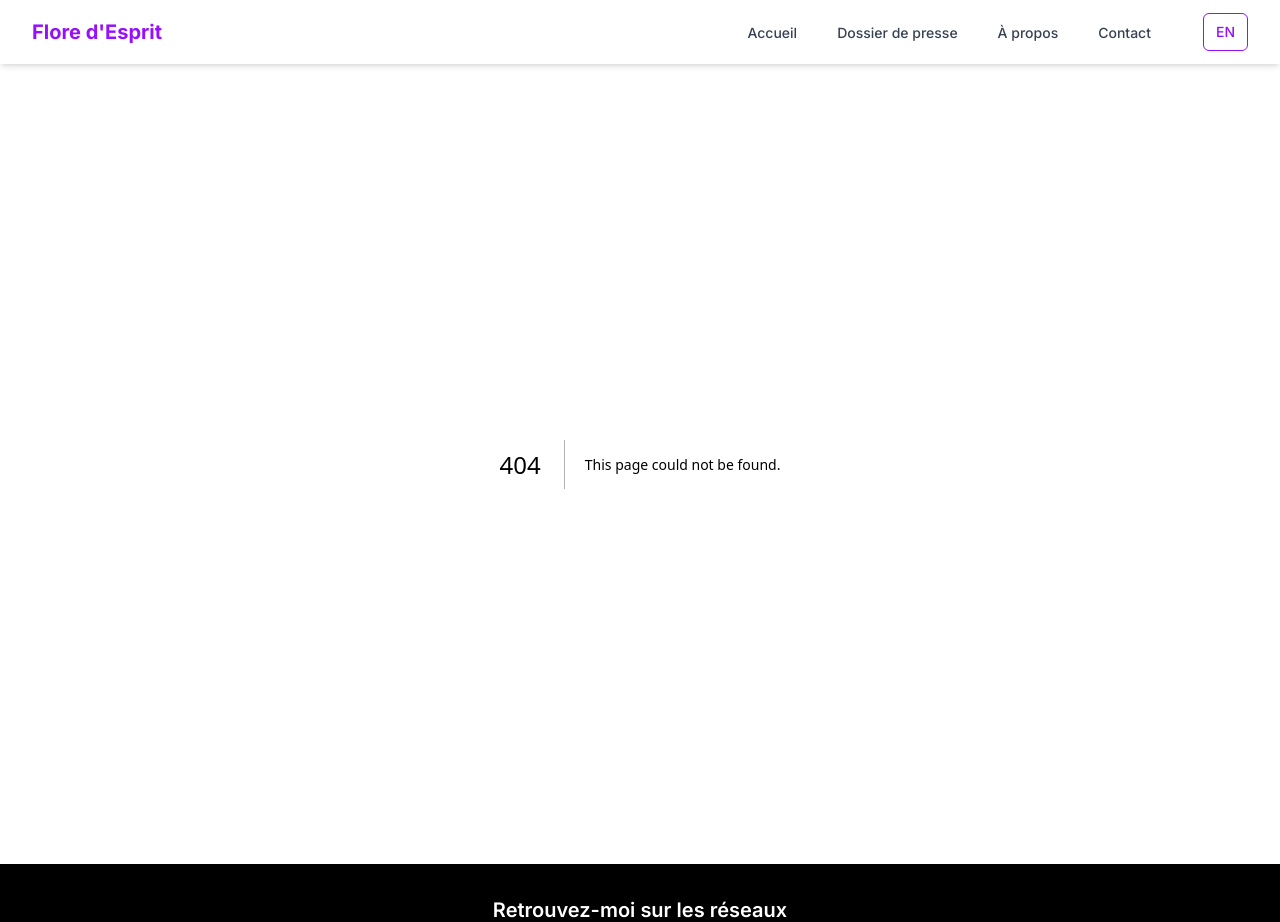
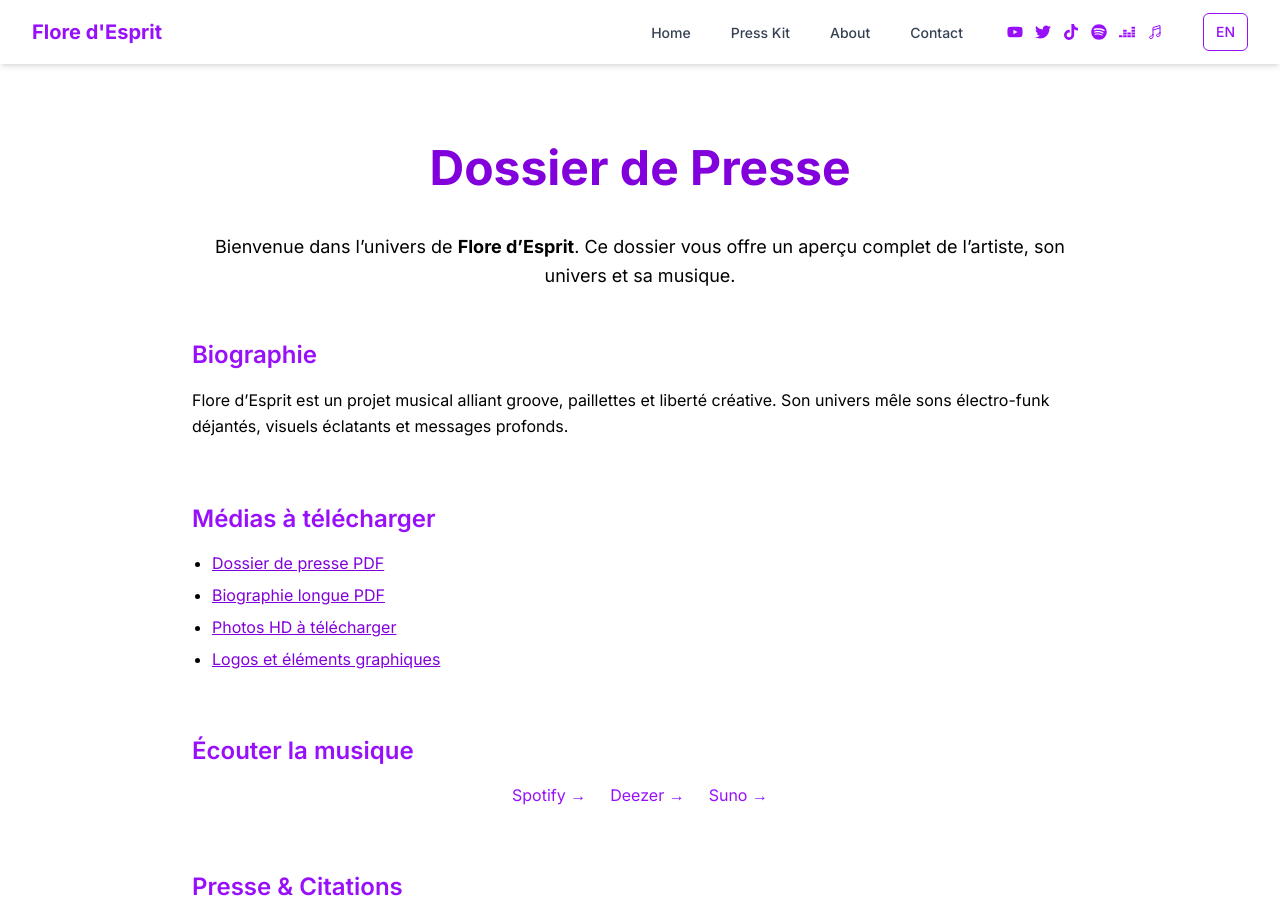
Before and after one commit to FlorianMinic/Flore-d-Esprit-Website, a Next.js app: page /presskit in a window 1280 px wide. Before the commit this address had no page. Shown: the top 922 px of the page. Built offline with nearby package versions, Linux system fonts and the light colour scheme.

Commit message:
presskit page added

```diff
--- /dev/null
+++ b/src/app/presskit/page.tsx
@@ -0,0 +1,110 @@
+'use client';
+
+import Link from 'next/link';
+import { useLocale } from '@/hooks/useLocale';
+
+export default function PressKitPage() {
+  const { locale } = useLocale();
+  const isFr = locale === 'fr';
+
+  return (
+    <div className="min-h-screen px-6 py-20 md:px-20 bg-white text-black">
+      <h1 className="text-4xl md:text-5xl font-bold text-center mb-10 text-purple-700">
+        {isFr ? 'Dossier de Presse' : 'Press Kit'}
+      </h1>
+
+      {/* Intro */}
+      <section className="mb-12 max-w-4xl mx-auto text-center">
+        <p className="text-lg leading-relaxed">
+          {isFr ? (
+            <>Bienvenue dans l’univers de <strong>Flore d’Esprit</strong>. Ce dossier vous offre un aperçu complet de l’artiste, son univers et sa musique.</>
+          ) : (
+            <>Welcome to the world of <strong>Flore d’Esprit</strong>. This press kit gives you a complete overview of the artist, their universe and music.</>
+          )}
+        </p>
+      </section>
+
+      {/* Biographie */}
+      <section className="mb-16 max-w-4xl mx-auto">
+        <h2 className="text-2xl font-semibold mb-4 text-purple-600">
+          {isFr ? 'Biographie' : 'Biography'}
+        </h2>
+        <p className="text-base leading-relaxed mb-4">
+          {isFr
+            ? "Flore d’Esprit est un projet musical alliant groove, paillettes et liberté créative. Son univers mêle sons électro-funk déjantés, visuels éclatants et messages profonds."
+            : "Flore d’Esprit is a musical project combining groove, glitter and creative freedom. The universe blends wild electro-funk sounds, vibrant visuals and meaningful messages."}
+        </p>
+      </section>
+
+      {/* Médias téléchargeables */}
+      <section className="mb-16 max-w-4xl mx-auto">
+        <h2 className="text-2xl font-semibold mb-4 text-purple-600">
+          {isFr ? 'Médias à télécharger' : 'Downloadable Media'}
+        </h2>
+        <ul className="list-disc pl-5 space-y-2">
+          <li>
+            <Link href="/downloads/press-release.pdf" target="_blank" className="text-purple-700 underline">
+              {isFr ? 'Dossier de presse PDF' : 'Press release PDF'}
+            </Link>
+          </li>
+          <li>
+            <Link href="/downloads/biographie.pdf" target="_blank" className="text-purple-700 underline">
+              {isFr ? 'Biographie longue PDF' : 'Long biography PDF'}
+            </Link>
+          </li>
+          <li>
+            <Link href="/downloads/photos.zip" target="_blank" className="text-purple-700 underline">
+              {isFr ? 'Photos HD à télécharger' : 'Download HD Photos'}
+            </Link>
+          </li>
+          <li>
+            <Link href="/downloads/logo-flore.zip" target="_blank" className="text-purple-700 underline">
+              {isFr ? 'Logos et éléments graphiques' : 'Logos and graphic elements'}
+            </Link>
+          </li>
+        </ul>
+      </section>
+
+      {/* Liens musicaux */}
+      <section className="mb-16 max-w-4xl mx-auto">
+        <h2 className="text-2xl font-semibold mb-4 text-purple-600">
+          {isFr ? 'Écouter la musique' : 'Listen to the music'}
+        </h2>
+        <div className="flex gap-6 flex-wrap justify-center">
+          <Link href="https://open.spotify.com" target="_blank" className="text-purple-600 hover:underline">
+            Spotify →
+          </Link>
+          <Link href="https://deezer.com" target="_blank" className="text-purple-600 hover:underline">
+            Deezer →
+          </Link>
+          <Link href="https://app.suno.ai/profile/FloreDesprit" target="_blank" className="text-purple-600 hover:underline">
+            Suno →
+          </Link>
+        </div>
+      </section>
+
+      {/* Presse */}
+      <section className="max-w-4xl mx-auto">
+        <h2 className="text-2xl font-semibold mb-4 text-purple-600">
+          {isFr ? 'Presse & Citations' : 'Press & Quotes'}
+        </h2>
+        <ul className="space-y-3">
+          <li>
+            <em>
+              {isFr
+                ? '“Un univers hors-norme où le groove devient poésie cosmique.” — Le Mag Musical'
+                : '“An extraordinary world where groove becomes cosmic poetry.” — Le Mag Musical'}
+            </em>
+          </li>
+          <li>
+            <em>
+              {isFr
+                ? '“Flore d\'Esprit casse les codes avec génie.” — IndieWave'
+                : '“Flore d\'Esprit brilliantly breaks the codes.” — IndieWave'}
+            </em>
+          </li>
+        </ul>
+      </section>
+    </div>
+  );
+}
--- a/src/components/ui/HeroSection.tsx
+++ b/src/components/ui/HeroSection.tsx
@@ -26,19 +26,13 @@ export function HeroSection() {
         backgroundImage: "url('/images/smiling-man.jpg')",
       }}
     >
-      <div className="relative z-10 text-center text-white px-4">
+      <div className="absolute top-[20%] w-full text-center text-white px-4">
         <h1 className="text-4xl md:text-6xl font-bold mb-4 drop-shadow-[0_0_10px_rgba(255,255,255,0.9)]">
           {t.title}
         </h1>
         <p className="text-lg md:text-2xl drop-shadow mb-6">
           {t.description}
         </p>
-        <a
-          href="#univers"
-          className="inline-block bg-purple-600 hover:bg-purple-700 text-white font-semibold px-6 py-3 rounded-xl mt-4 shadow-lg transition-transform duration-300 hover:scale-105"
-        >
-          {t.button}
-        </a>
       </div>
 
       <a
--- /dev/null
+++ b/src/components/ui/languageSwitcher.tsx
@@ -0,0 +1,17 @@
+'use client';
+
+import { useLocale } from '@/hooks/useLocale';
+
+export function LanguageSwitcher() {
+  const { locale, toggleLocale } = useLocale();
+
+  return (
+    <button
+      onClick={toggleLocale}
+      className="ml-6 px-3 py-2 text-sm font-medium border border-purple-600 text-purple-600 rounded-md hover:bg-purple-600 hover:text-white transition"
+      aria-label="Changer la langue"
+    >
+      {locale === 'fr' ? 'EN' : 'FR'}
+    </button>
+  );
+}
--- a/src/components/ui/navbar.tsx
+++ b/src/components/ui/navbar.tsx
@@ -2,11 +2,12 @@
 
 import Link from 'next/link';
 import { useState } from 'react';
-import { useLocale } from '@/hooks/useLocale'; // Hook de langue (dans src/hooks/useLocale.ts)
+import { FaYoutube, FaTwitter, FaTiktok, FaSpotify, FaDeezer } from 'react-icons/fa';
+import { HiOutlineMusicalNote } from 'react-icons/hi2';
+import { LanguageSwitcher } from '@/components/ui/languageSwitcher';
 
 export function NavBar() {
   const [isOpen, setIsOpen] = useState(false);
-  const { locale, toggleLocale } = useLocale();
 
   return (
     <nav className="bg-white shadow-md fixed w-full z-10">
@@ -19,40 +20,7 @@ export function NavBar() {
             </Link>
           </div>
 
-          {/* Desktop menu */}
-          <div className="hidden sm:flex sm:items-center sm:space-x-4">
-            <Link href="/">
-              <span className="text-gray-700 hover:text-purple-600 px-3 py-2 rounded-md text-sm font-medium">
-                {locale === 'fr' ? 'Accueil' : 'Home'}
-              </span>
-            </Link>
-            <Link href="/presse">
-              <span className="text-gray-700 hover:text-purple-600 px-3 py-2 rounded-md text-sm font-medium">
-                {locale === 'fr' ? 'Dossier de presse' : 'Press Kit'}
-              </span>
-            </Link>
-            <Link href="/about">
-              <span className="text-gray-700 hover:text-purple-600 px-3 py-2 rounded-md text-sm font-medium">
-                {locale === 'fr' ? 'À propos' : 'About'}
-              </span>
-            </Link>
-            <Link href="/contact">
-              <span className="text-gray-700 hover:text-purple-600 px-3 py-2 rounded-md text-sm font-medium">
-                {locale === 'fr' ? 'Contact' : 'Contact'}
-              </span>
-            </Link>
-
-            {/* BOUTON LANGUE */}
-            <button
-              onClick={toggleLocale}
-              className="ml-6 px-3 py-2 text-sm font-medium border border-purple-600 text-purple-600 rounded-md hover:bg-purple-600 hover:text-white transition"
-              aria-label="Changer la langue"
-            >
-              {locale === 'fr' ? 'EN' : 'FR'}
-            </button>
-          </div>
-
-          {/* Mobile burger icon */}
+          {/* Menu toggle (mobile) */}
           <div className="flex items-center sm:hidden">
             <button
               onClick={() => setIsOpen(!isOpen)}
@@ -67,6 +35,7 @@ export function NavBar() {
                 fill="none"
                 viewBox="0 0 24 24"
                 stroke="currentColor"
+                aria-hidden="true"
               >
                 {isOpen ? (
                   <path strokeLinecap="round" strokeLinejoin="round" strokeWidth={2} d="M6 18L18 6M6 6l12 12" />
@@ -76,38 +45,68 @@ export function NavBar() {
               </svg>
             </button>
           </div>
+
+          {/* Desktop menu */}
+          <div className="hidden sm:flex sm:items-center sm:space-x-4">
+            <Link href="/">
+              <span className="text-gray-700 hover:text-purple-600 px-3 py-2 rounded-md text-sm font-medium">Home</span>
+            </Link>
+            <Link href="/presskit">
+              <span className="text-gray-700 hover:text-purple-600 px-3 py-2 rounded-md text-sm font-medium">Press Kit</span>
+            </Link>
+            <Link href="/about">
+              <span className="text-gray-700 hover:text-purple-600 px-3 py-2 rounded-md text-sm font-medium">About</span>
+            </Link>
+            <Link href="/contact">
+              <span className="text-gray-700 hover:text-purple-600 px-3 py-2 rounded-md text-sm font-medium">Contact</span>
+            </Link>
+
+            {/* Réseaux sociaux */}
+            <div className="flex items-center gap-3 pl-4">
+              <Link href="https://youtube.com" target="_blank" className="text-purple-600 hover:scale-110 transition">
+                <FaYoutube />
+              </Link>
+              <Link href="https://twitter.com" target="_blank" className="text-purple-600 hover:scale-110 transition">
+                <FaTwitter />
+              </Link>
+              <Link href="https://tiktok.com" target="_blank" className="text-purple-600 hover:scale-110 transition">
+                <FaTiktok />
+              </Link>
+              <Link href="https://spotify.com" target="_blank" className="text-purple-600 hover:scale-110 transition">
+                <FaSpotify />
+              </Link>
+              <Link href="https://deezer.com" target="_blank" className="text-purple-600 hover:scale-110 transition">
+                <FaDeezer />
+              </Link>
+              <Link href="https://app.suno.ai/profile/FloreDesprit" target="_blank" className="text-purple-600 hover:scale-110 transition">
+                <HiOutlineMusicalNote />
+              </Link>
+            </div>
+
+            {/* Sélecteur de langue */}
+            <LanguageSwitcher />
+          </div>
         </div>
       </div>
 
-      {/* Mobile menu dropdown */}
+      {/* Mobile menu */}
       {isOpen && (
-        <div className="sm:hidden px-2 pt-2 pb-3 space-y-1" id="mobile-menu">
+        <div className="sm:hidden" id="mobile-menu">
+          <div className="px-2 pt-2 pb-3 space-y-1">
             <Link href="/">
-            <span className="block text-gray-700 hover:text-purple-600 px-3 py-2 rounded-md text-base font-medium">
-              {locale === 'fr' ? 'Accueil' : 'Home'}
-            </span>
+              <span className="block text-gray-700 hover:text-purple-600 px-3 py-2 rounded-md text-base font-medium">Home</span>
             </Link>
-          <Link href="/presse">
-            <span className="block text-gray-700 hover:text-purple-600 px-3 py-2 rounded-md text-base font-medium">
-              {locale === 'fr' ? 'Dossier de presse' : 'Press Kit'}
-            </span>
+            <Link href="/presskit">
+              <span className="block text-gray-700 hover:text-purple-600 px-3 py-2 rounded-md text-base font-medium">Press Kit</span>
             </Link>
             <Link href="/about">
-            <span className="block text-gray-700 hover:text-purple-600 px-3 py-2 rounded-md text-base font-medium">
-              {locale === 'fr' ? 'À propos' : 'About'}
-            </span>
+              <span className="block text-gray-700 hover:text-purple-600 px-3 py-2 rounded-md text-base font-medium">About</span>
             </Link>
             <Link href="/contact">
-            <span className="block text-gray-700 hover:text-purple-600 px-3 py-2 rounded-md text-base font-medium">
-              {locale === 'fr' ? 'Contact' : 'Contact'}
-            </span>
+              <span className="block text-gray-700 hover:text-purple-600 px-3 py-2 rounded-md text-base font-medium">Contact</span>
             </Link>
-          <button
-            onClick={toggleLocale}
-            className="w-full text-left px-3 py-2 text-base font-medium text-purple-600 border border-purple-600 rounded-md hover:bg-purple-600 hover:text-white transition"
-          >
-            {locale === 'fr' ? 'EN' : 'FR'}
-          </button>
+            {/* Réseaux en mobile ? à activer si besoin */}
+          </div>
         </div>
       )}
     </nav>
```
Lines whose indentation alone changed are shown as unchanged.
